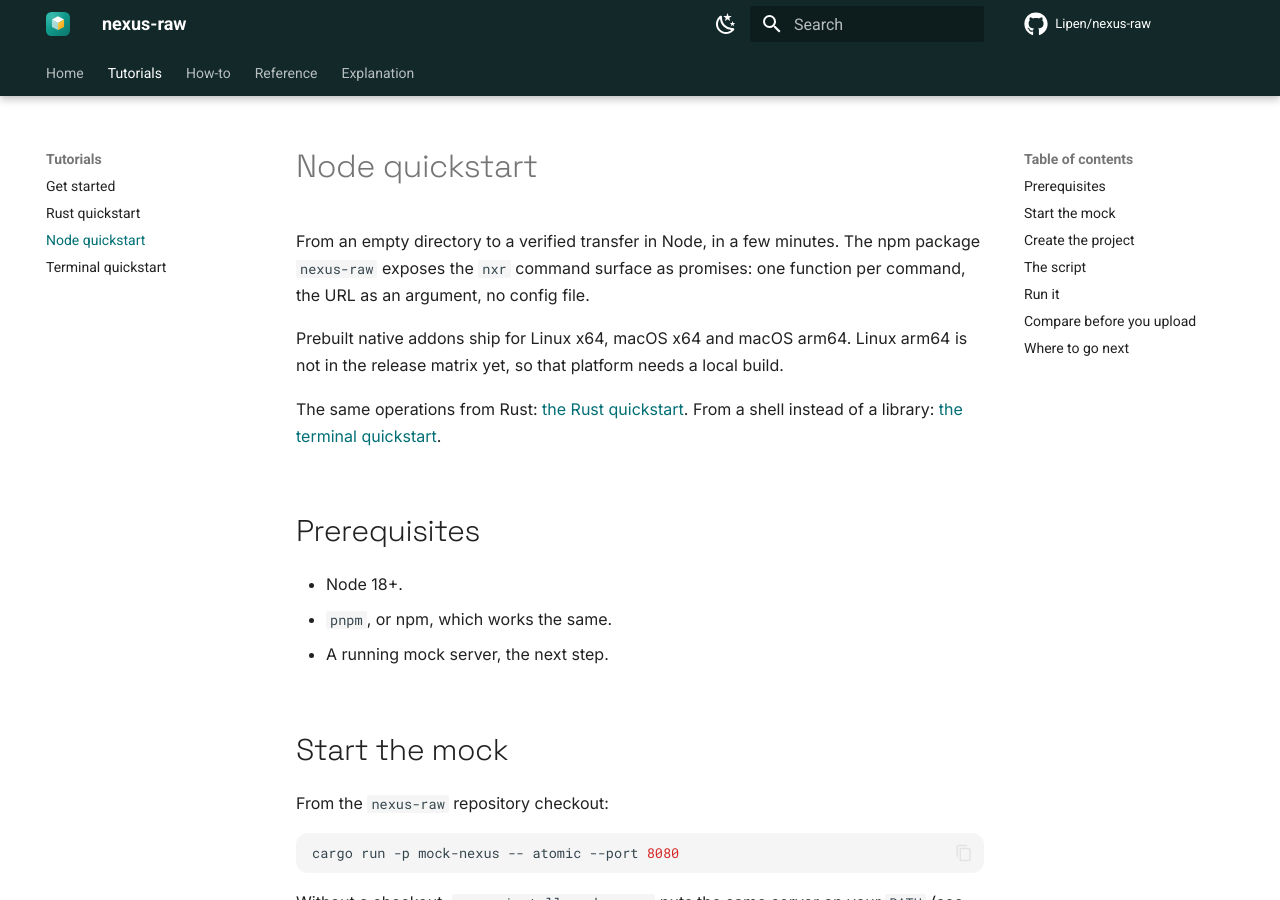
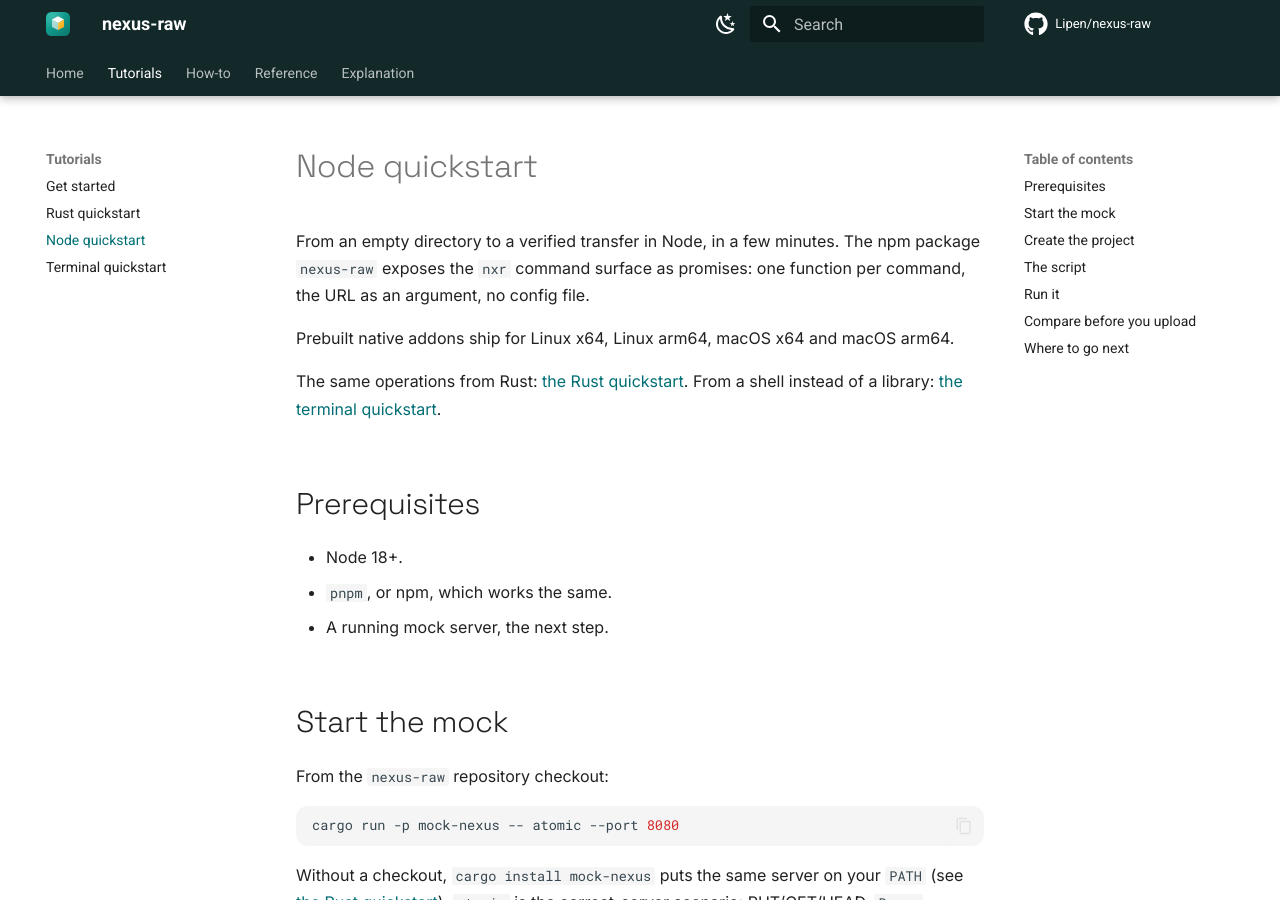
Before and after one commit to Lipen/nexus-raw, an MkDocs documentation site: the page built from docs/tutorials/node.md, in a window 1280 px wide and 900 px high. Built offline with MkDocs 1.6.1 and Material for MkDocs 9.7.7, drawn with Linux system fonts in a browser that asks for light colours; comment, search, counter and statistics services are not loaded.

Commit message:
docs: the quickstart platforms carry linux arm64

```diff
--- a/docs/tutorials/node.md
+++ b/docs/tutorials/node.md
@@ -3,8 +3,7 @@
 From an empty directory to a verified transfer in Node, in a few minutes.
 The npm package `nexus-raw` exposes the `nxr` command surface as promises: one function per command, the URL as an argument, no config file.
 
-Prebuilt native addons ship for Linux x64, macOS x64 and macOS arm64.
-Linux arm64 is not in the release matrix yet, so that platform needs a local build.
+Prebuilt native addons ship for Linux x64, Linux arm64, macOS x64 and macOS arm64.
 
 The same operations from Rust: [the Rust quickstart](rust.md).
 From a shell instead of a library: [the terminal quickstart](ops.md).
```
Also changed, not shown: docs/tutorials/ops.md (+1 -1 lines).
